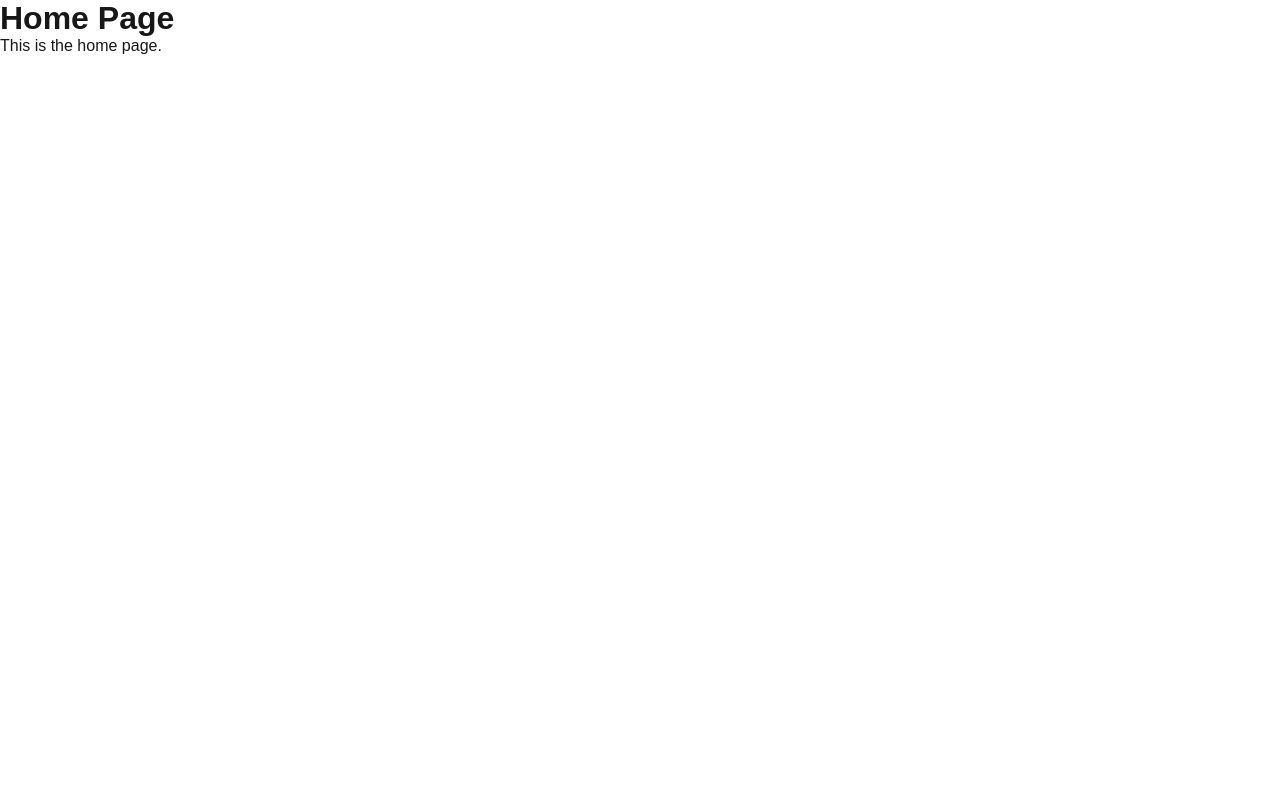
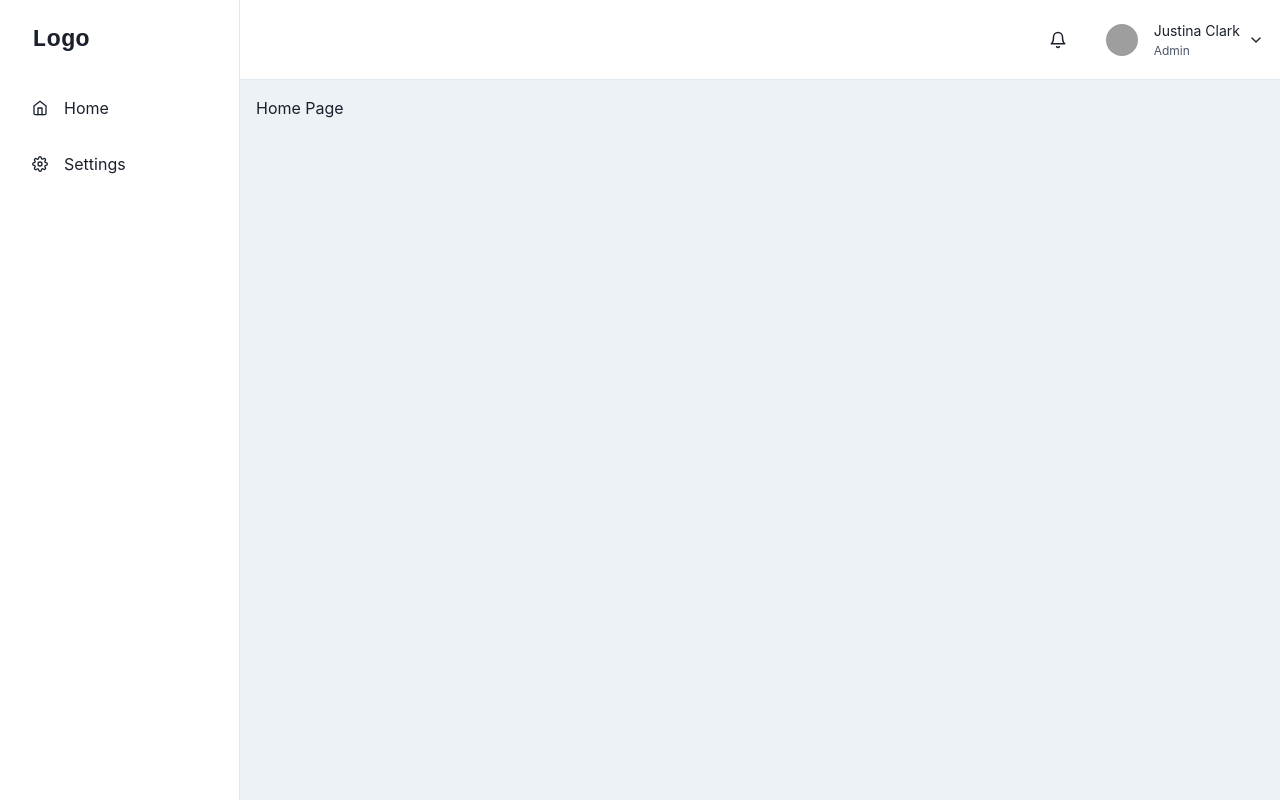
Before and after one commit to Raacdh03/practice-next, a Next.js app: page /home in a window 1280 px wide. Built offline with nearby package versions, Linux system fonts and the light colour scheme; grey boxes are pictures that could not be loaded.

Commit message:
layouting sidebar

```diff
--- a/src/app/(pages)/home/page.tsx
+++ b/src/app/(pages)/home/page.tsx
@@ -1,10 +1,13 @@
-function homePage() {
-    return (
-        <div>
-            <h1>Home Page</h1>
-            <p>This is the home page.</p>
-        </div>
-    );
+'use client'
+
+import SidebarWithHeader from "@/app/components/sidebar";
+
+function HomePage() {
+  return (
+    <SidebarWithHeader>
+      <h1>Home Page</h1>
+    </SidebarWithHeader>
+  )
 }
 
-export default homePage;
+export default HomePage;
--- /dev/null
+++ b/src/app/components/sidebar.tsx
@@ -0,0 +1,220 @@
+'use client'
+
+import {
+  IconButton,
+  Avatar,
+  Box,
+  CloseButton,
+  Flex,
+  HStack,
+  VStack,
+  Icon,
+  useColorModeValue,
+  Text,
+  Drawer,
+  DrawerContent,
+  useDisclosure,
+  BoxProps,
+  FlexProps,
+  Menu,
+  MenuButton,
+  MenuDivider,
+  MenuItem,
+  MenuList,
+} from '@chakra-ui/react'
+import {
+  FiHome,
+  FiTrendingUp,
+  FiCompass,
+  FiStar,
+  FiSettings,
+  FiMenu,
+  FiBell,
+  FiChevronDown,
+} from 'react-icons/fi'
+import { IconType } from 'react-icons'
+import Link from 'next/link'
+
+interface LinkItemProps {
+  name: string
+  icon: IconType
+  location: string
+}
+
+interface NavItemProps extends FlexProps {
+  icon: IconType
+  children: React.ReactNode
+  link: string
+}
+
+interface MobileProps extends FlexProps {
+  onOpen: () => void
+}
+interface SidebarProps extends BoxProps {
+  onClose: () => void
+}
+
+const LinkItems: Array<LinkItemProps> = [
+  { name: 'Home', icon: FiHome, location: '/' },
+  { name: 'Settings', icon: FiSettings, location: '/settings' },
+]
+
+const SidebarContent = ({ onClose, ...rest }: SidebarProps) => {
+  return (
+    <Box
+      transition="3s ease"
+      bg={useColorModeValue('white', 'gray.900')}
+      borderRight="1px"
+      borderRightColor={useColorModeValue('gray.200', 'gray.700')}
+      w={{ base: 'full', md: 60 }}
+      pos="fixed"
+      h="full"
+      {...rest}>
+      <Flex h="20" alignItems="center" mx="8" justifyContent="space-between">
+        <Text fontSize="2xl" fontFamily="monospace" fontWeight="bold">
+          Logo
+        </Text>
+        <CloseButton display={{ base: 'flex', md: 'none' }} onClick={onClose} />
+      </Flex>
+      {LinkItems.map((link) => (
+        <NavItem key={link.name} icon={link.icon} link={link.location}>
+          {link.name}
+        </NavItem>
+      ))}
+    </Box>
+  )
+}
+
+const NavItem = ({ icon, link, children, ...rest }: NavItemProps) => {
+  return (
+    <Link href={link}>
+    <Box style={{ textDecoration: 'none' }} _focus={{ boxShadow: 'none' }}>
+      <Flex
+        align="center"
+        p="4"
+        mx="4"
+        borderRadius="lg"
+        role="group"
+        cursor="pointer"
+        _hover={{
+          bg: 'cyan.400',
+          color: 'white',
+        }}
+        {...rest}>
+        {icon && (
+          <Icon
+            mr="4"
+            fontSize="16"
+            _groupHover={{
+              color: 'white',
+            }}
+            as={icon}
+          />
+        )}
+        {children}
+      </Flex>
+    </Box>
+    </Link>
+  )
+}
+
+const MobileNav = ({ onOpen, ...rest }: MobileProps) => {
+  return (
+    <Flex
+      ml={{ base: 0, md: 60 }}
+      px={{ base: 4, md: 4 }}
+      height="20"
+      alignItems="center"
+      bg={useColorModeValue('white', 'gray.900')}
+      borderBottomWidth="1px"
+      borderBottomColor={useColorModeValue('gray.200', 'gray.700')}
+      justifyContent={{ base: 'space-between', md: 'flex-end' }}
+      {...rest}
+    >
+      <IconButton
+        display={{ base: 'flex', md: 'none' }}
+        onClick={onOpen}
+        variant="outline"
+        aria-label="open menu"
+        icon={<FiMenu />}
+      />
+
+      <Text
+        display={{ base: 'flex', md: 'none' }}
+        fontSize="2xl"
+        fontFamily="monospace"
+        fontWeight="bold">
+        Logo
+      </Text>
+
+      <HStack spacing={{ base: '0', md: '6' }}>
+        <IconButton size="lg" variant="ghost" aria-label="open menu" icon={<FiBell />} />
+        <Flex alignItems={'center'}>
+          <Menu>
+            <MenuButton py={2} transition="all 0.3s" _focus={{ boxShadow: 'none' }}>
+              <HStack>
+                <Avatar
+                  size={'sm'}
+                  src={
+                    'https://images.unsplash.com/photo-1619946794135-5bc917a27793?ixlib=rb-0.3.5&q=80&fm=jpg&crop=faces&fit=crop&h=200&w=200&s=b616b2c5b373a80ffc9636ba24f7a4a9'
+                  }
+                />
+                <VStack
+                  display={{ base: 'none', md: 'flex' }}
+                  alignItems="flex-start"
+                  spacing="1px"
+                  ml="2">
+                  <Text fontSize="sm">Justina Clark</Text>
+                  <Text fontSize="xs" color="gray.600">
+                    Admin
+                  </Text>
+                </VStack>
+                <Box display={{ base: 'none', md: 'flex' }}>
+                  <FiChevronDown />
+                </Box>
+              </HStack>
+            </MenuButton>
+            <MenuList
+              bg={useColorModeValue('white', 'gray.900')}
+              borderColor={useColorModeValue('gray.200', 'gray.700')}>
+              <MenuItem>Profile</MenuItem>
+              <MenuItem>Settings</MenuItem>
+              <MenuItem>Billing</MenuItem>
+              <MenuDivider />
+              <MenuItem>Sign out</MenuItem>
+            </MenuList>
+          </Menu>
+        </Flex>
+      </HStack>
+    </Flex>
+  )
+}
+
+const SidebarWithHeader = ({ children }: { children: React.ReactNode }) => {
+  const { isOpen, onOpen, onClose } = useDisclosure()
+
+  return (
+    <Box minH="100vh" bg={useColorModeValue('gray.100', 'gray.900')}>
+      <SidebarContent onClose={() => onClose} display={{ base: 'none', md: 'block' }} />
+      <Drawer
+        isOpen={isOpen}
+        placement="left"
+        onClose={onClose}
+        returnFocusOnClose={false}
+        onOverlayClick={onClose}
+        size="full">
+        <DrawerContent>
+          <SidebarContent onClose={onClose} />
+        </DrawerContent>
+      </Drawer>
+      {/* mobilenav */}
+      <MobileNav onOpen={onOpen} />
+      <Box ml={{ base: 0, md: 60 }} p="4">
+        {/* Content */}
+        {children}
+      </Box>
+    </Box>
+  )
+}
+
+export default SidebarWithHeader
--- a/src/app/layout.tsx
+++ b/src/app/layout.tsx
@@ -1,32 +1,16 @@
-import type { Metadata } from "next";
-import { Geist, Geist_Mono } from "next/font/google";
-import "./globals.css";
-
-const geistSans = Geist({
-  variable: "--font-geist-sans",
-  subsets: ["latin"],
-});
-
-const geistMono = Geist_Mono({
-  variable: "--font-geist-mono",
-  subsets: ["latin"],
-});
-
-export const metadata: Metadata = {
-  title: "Create Next App",
-  description: "Generated by create next app",
-};
+// app/layout.tsx
+import { Providers } from './providers'
 
 export default function RootLayout({
   children,
-}: Readonly<{
-  children: React.ReactNode;
-}>) {
+}: {
+  children: React.ReactNode,
+}) {
   return (
-    <html lang="en">
-      <body className={`${geistSans.variable} ${geistMono.variable}`}>
-        {children}
+    <html lang='en'>
+      <body>
+        <Providers>{children}</Providers>
       </body>
     </html>
-  );
+  )
 }
--- /dev/null
+++ b/src/app/providers.tsx
@@ -0,0 +1,8 @@
+// app/providers.tsx
+'use client'
+
+import { ChakraProvider } from '@chakra-ui/react'
+
+export function Providers({ children }: { children: React.ReactNode }) {
+  return <ChakraProvider>{children}</ChakraProvider>
+}
```
Also changed, not shown: package.json (+10 -3 lines), src/app/(pages)/settings/page.tsx (+6 -2 lines), src/app/page.tsx (+2 -92 lines), 1 other file (tests, documents, lock files or other folders).
